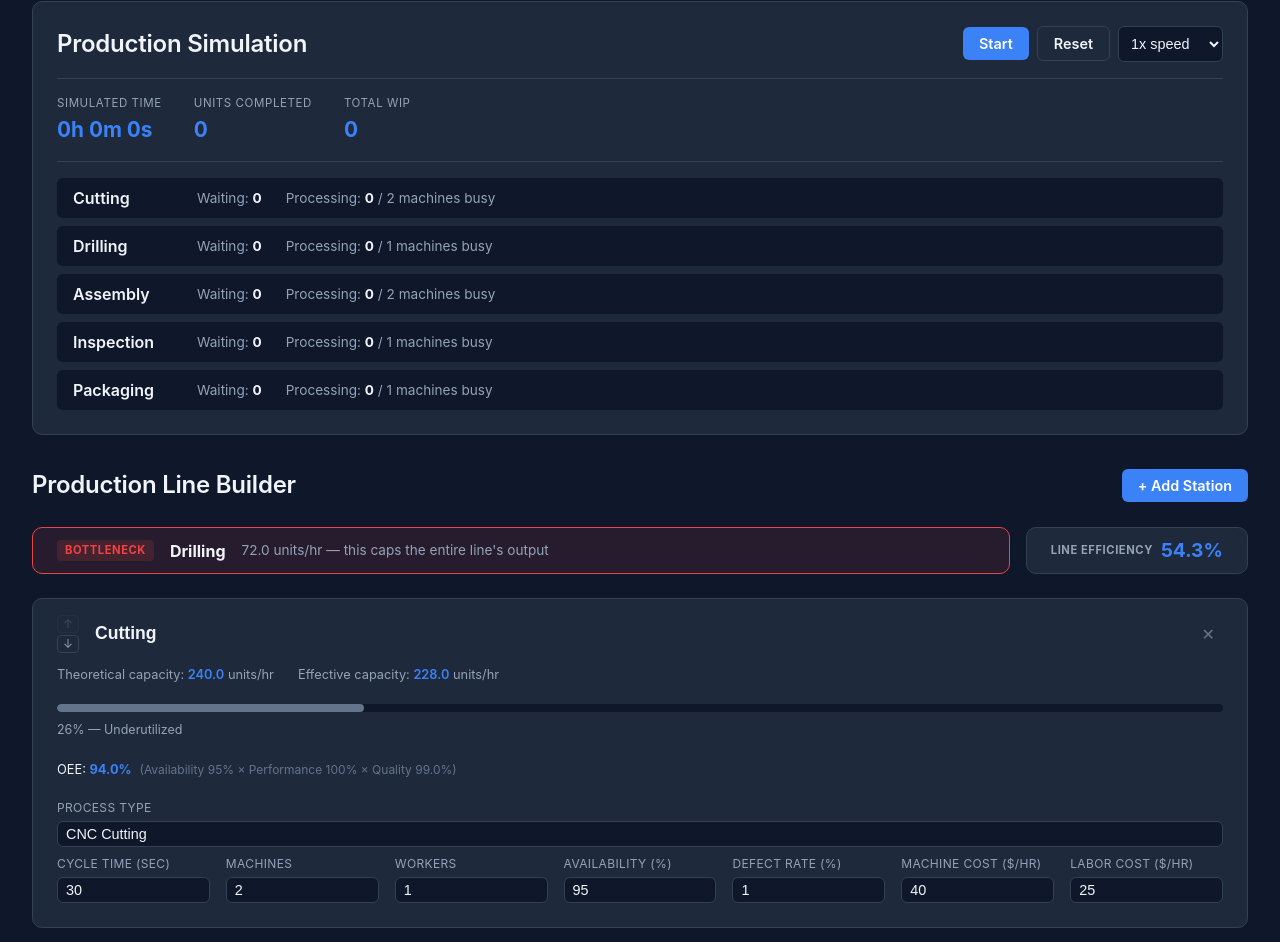
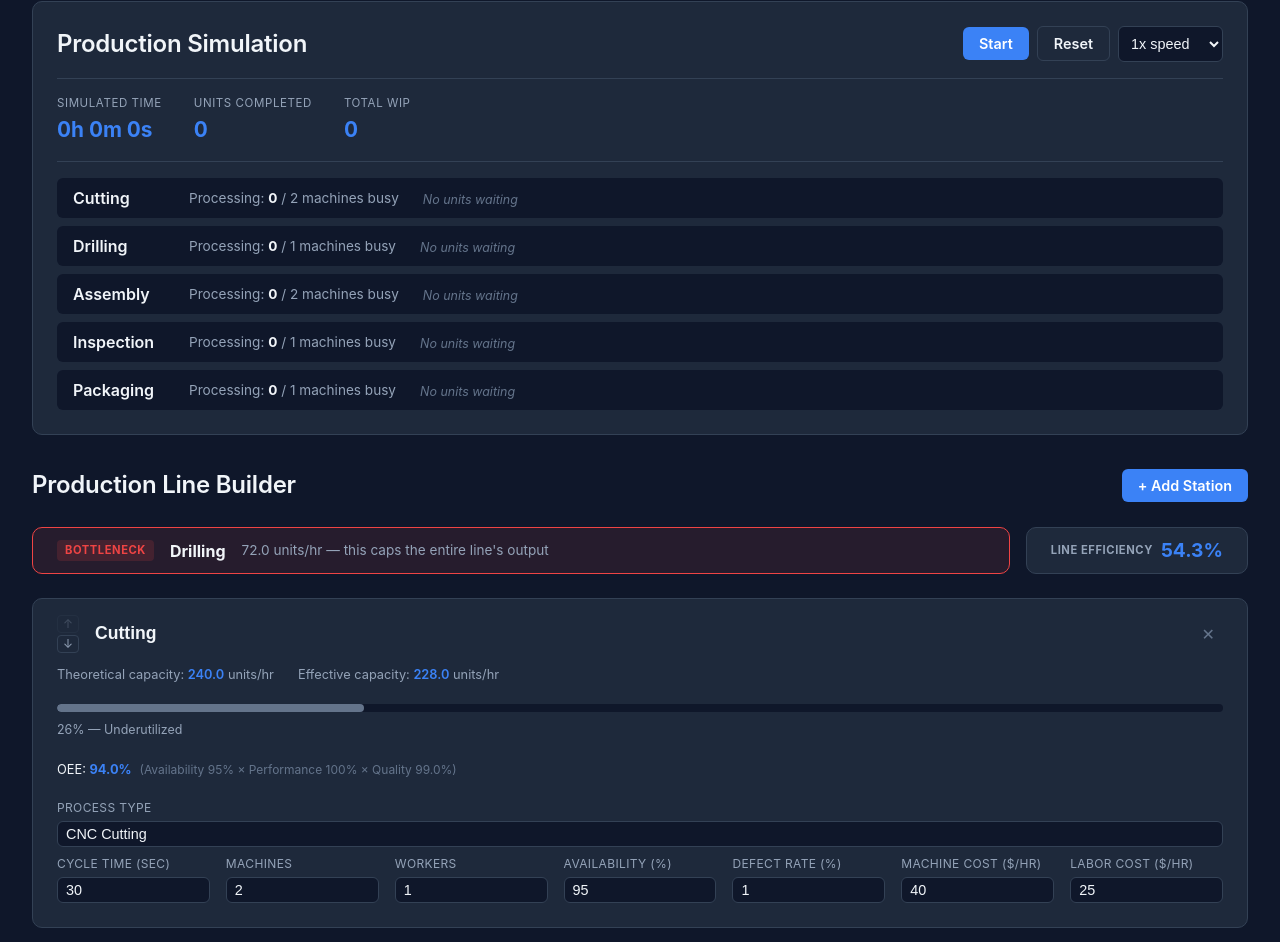
Before and after one commit to michaelhandal/factoryflow, a React (Vite) app: page / in a window 1280 px wide. Shown: the part 1154-2096 px from the top of the page. Built offline with nearby package versions, Linux system fonts and the light colour scheme.

Commit message:
Add visual WIP block indicators to simulation panel and factory diagram

```diff
--- a/src/App.css
+++ b/src/App.css
@@ -760,3 +760,66 @@
 .simulation-panel__station-detail strong {
   color: var(--color-text-primary);
 }
+
+/* --- WIP Indicator (blocks) --- */
+
+.wip-indicator {
+  display: flex;
+  align-items: center;
+  gap: var(--space-sm);
+  flex-wrap: wrap;
+  margin-top: var(--space-xs);
+}
+
+.wip-indicator--empty {
+  font-size: 0.78rem;
+  color: var(--color-text-muted);
+  font-style: italic;
+}
+
+.wip-indicator__blocks {
+  display: flex;
+  flex-wrap: wrap;
+  gap: 3px;
+  max-width: 320px;
+}
+
+.wip-indicator__block {
+  width: 10px;
+  height: 10px;
+  border-radius: 2px;
+  display: inline-block;
+}
+
+.wip-indicator--light .wip-indicator__block {
+  background-color: var(--color-success);
+}
+.wip-indicator--moderate .wip-indicator__block {
+  background-color: var(--color-warning);
+}
+.wip-indicator--severe .wip-indicator__block {
+  background-color: var(--color-danger);
+}
+
+.wip-indicator__overflow {
+  font-size: 0.72rem;
+  color: var(--color-text-secondary);
+}
+
+/* --- Simulation panel station row updates --- */
+
+.simulation-panel__station-row-header {
+  display: flex;
+  align-items: center;
+  justify-content: space-between;
+  gap: var(--space-md);
+  flex-wrap: wrap;
+}
+
+/* --- Factory diagram WIP readout --- */
+
+.factory-diagram__box-wip {
+  font-size: 0.75rem;
+  color: var(--color-warning);
+  font-weight: 600;
+}
--- a/src/App.jsx
+++ b/src/App.jsx
@@ -44,7 +44,11 @@ function App() {
           customerDemand={customerDemand}
           setCustomerDemand={setCustomerDemand}
         />
-        <FactoryDiagram line={line} requiredRatePerHour={requiredRatePerHour} />
+        <FactoryDiagram
+          line={line}
+          requiredRatePerHour={requiredRatePerHour}
+          simState={simulation.simState}
+        />
         <SimulationPanel
           line={line}
           simState={simulation.simState}
--- a/src/components/FactoryDiagram.jsx
+++ b/src/components/FactoryDiagram.jsx
@@ -4,8 +4,8 @@ import { calculateUtilization, classifyUtilization } from '../calculations/utili
 import { identifyBottleneck } from '../calculations/bottleneck';
 
 // A horizontal, connected diagram of the production line: one box per
-// station, linked by arrows, color-coded by utilization status. This is
-// the "at a glance" view — detailed editing still happens in LineBuilder.
+// station, linked by arrows, color-coded by utilization status, with a
+// live WIP queue indicator pulled from the running simulation (if any).
 
 const STATUS_LABELS = {
   underutilized: 'Underutilized',
@@ -14,7 +14,7 @@ const STATUS_LABELS = {
   overloaded: 'Overloaded',
 };
 
-function FactoryDiagram({ line, requiredRatePerHour }) {
+function FactoryDiagram({ line, requiredRatePerHour, simState }) {
   const bottleneck = identifyBottleneck(line);
 
   if (!line || line.length === 0) {
@@ -34,6 +34,7 @@ function FactoryDiagram({ line, requiredRatePerHour }) {
           const utilization = calculateUtilization(station, requiredRatePerHour);
           const status = classifyUtilization(utilization);
           const isBottleneck = bottleneck && station.id === bottleneck.id;
+          const queueCount = simState?.stations?.[station.id]?.queue ?? 0;
 
           return (
             <div className="factory-diagram__unit" key={station.id}>
@@ -55,6 +56,11 @@ function FactoryDiagram({ line, requiredRatePerHour }) {
                 <div className="factory-diagram__box-stat">
                   {station.machines} machine{station.machines !== 1 ? 's' : ''}
                 </div>
+                {queueCount > 0 && (
+                  <div className="factory-diagram__box-wip">
+                    WIP queue: <strong>{queueCount}</strong>
+                  </div>
+                )}
                 <div className={`factory-diagram__box-status factory-diagram__box-status--${status}`}>
                   {STATUS_LABELS[status]} ({(utilization * 100).toFixed(0)}%)
                 </div>
--- a/src/components/SimulationPanel.jsx
+++ b/src/components/SimulationPanel.jsx
@@ -1,7 +1,9 @@
 // src/components/SimulationPanel.jsx
+import WipIndicator from './WipIndicator';
 
 // Displays simulation controls (Start/Pause/Reset/Speed) plus a live
-// per-station breakdown of what's queued vs. being processed right now.
+// per-station breakdown of what's queued (visualized as blocks) vs.
+// being processed right now.
 
 function formatSimTime(totalSeconds) {
   const hours = Math.floor(totalSeconds / 3600);
@@ -55,13 +57,13 @@ function SimulationPanel({ line, simState, isRunning, speed, setSpeed, start, pa
           const s = simState.stations[station.id] || { queue: 0, inProgress: [] };
           return (
             <div className="simulation-panel__station-row" key={station.id}>
-              <span className="simulation-panel__station-name">{station.name}</span>
-              <span className="simulation-panel__station-detail">
-                Waiting: <strong>{s.queue}</strong>
-              </span>
-              <span className="simulation-panel__station-detail">
-                Processing: <strong>{s.inProgress.length}</strong> / {station.machines} machines busy
-              </span>
+              <div className="simulation-panel__station-row-header">
+                <span className="simulation-panel__station-name">{station.name}</span>
+                <span className="simulation-panel__station-detail">
+                  Processing: <strong>{s.inProgress.length}</strong> / {station.machines} machines busy
+                </span>
+              </div>
+              <WipIndicator queueCount={s.queue} />
             </div>
           );
         })}
--- /dev/null
+++ b/src/components/WipIndicator.jsx
@@ -0,0 +1,38 @@
+// src/components/WipIndicator.jsx
+
+// Renders a station's queued units as small stacked blocks — a direct
+// visual read of WIP accumulation, rather than just a number.
+
+const MAX_VISIBLE_BLOCKS = 20;
+
+function classifyQueueSeverity(queueCount) {
+  if (queueCount >= 15) return 'severe';
+  if (queueCount >= 6) return 'moderate';
+  if (queueCount >= 1) return 'light';
+  return 'none';
+}
+
+function WipIndicator({ queueCount }) {
+  const severity = classifyQueueSeverity(queueCount);
+  const visibleCount = Math.min(queueCount, MAX_VISIBLE_BLOCKS);
+  const overflow = queueCount - MAX_VISIBLE_BLOCKS;
+
+  if (queueCount === 0) {
+    return <div className="wip-indicator wip-indicator--empty">No units waiting</div>;
+  }
+
+  return (
+    <div className={`wip-indicator wip-indicator--${severity}`}>
+      <div className="wip-indicator__blocks">
+        {Array.from({ length: visibleCount }).map((_, i) => (
+          <span className="wip-indicator__block" key={i} />
+        ))}
+      </div>
+      {overflow > 0 && (
+        <span className="wip-indicator__overflow">+{overflow} more</span>
+      )}
+    </div>
+  );
+}
+
+export default WipIndicator;
```
